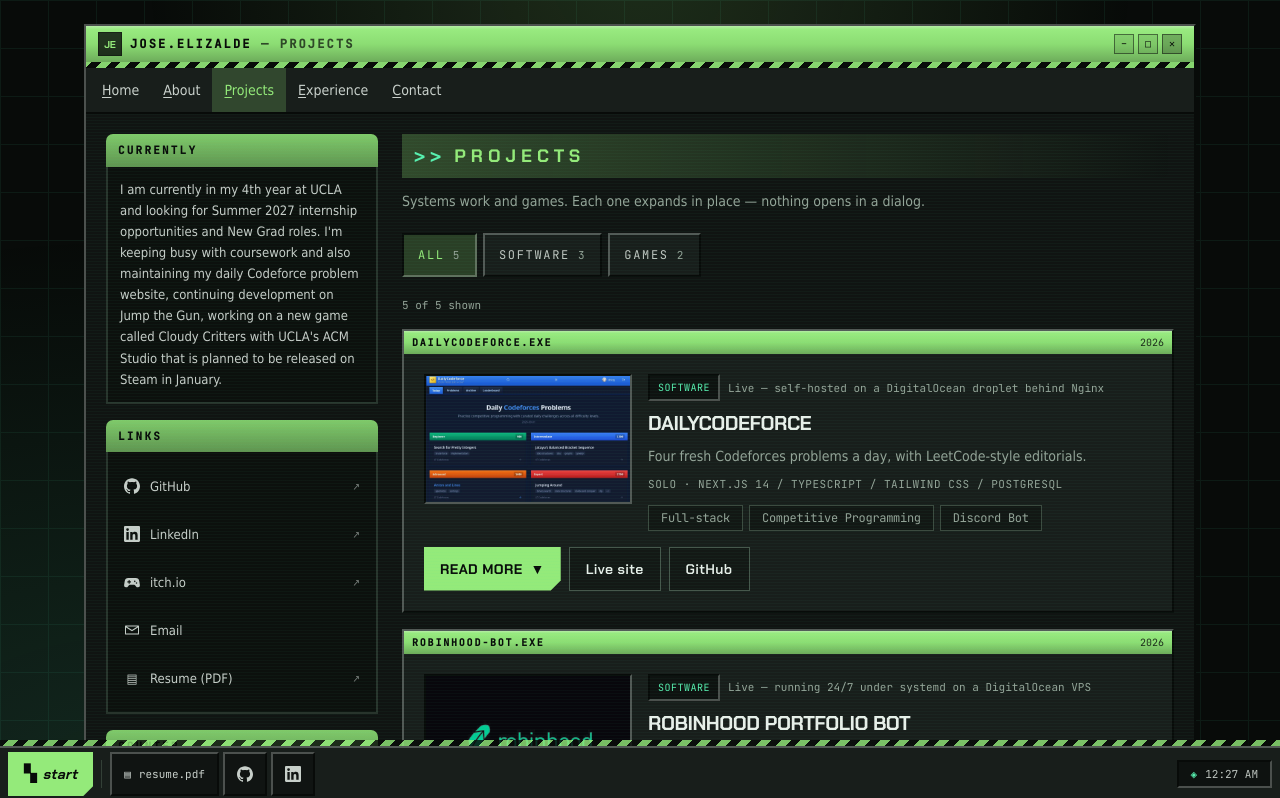
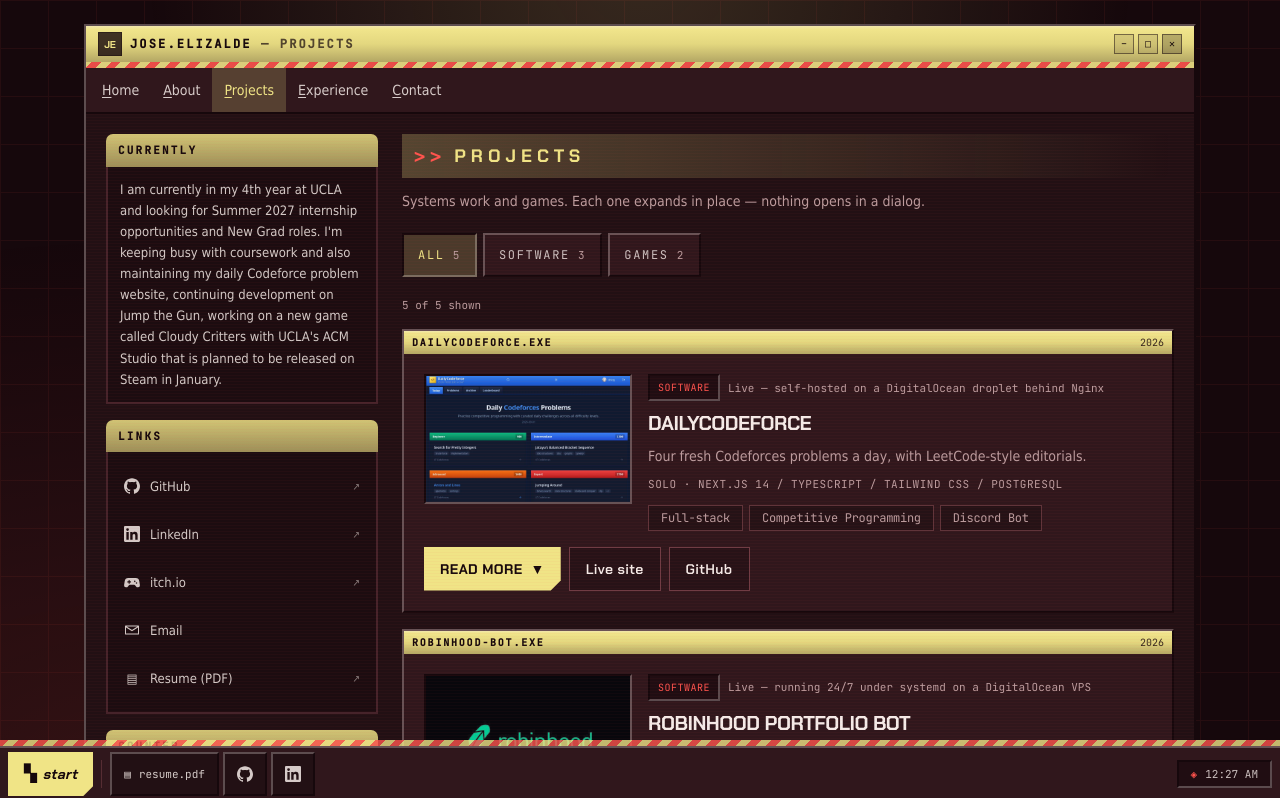
Before and after one commit to ElizaldeJoseCS/portfolio, a React (Vite) app: page /projects in a window 1280 px wide. Shown: the top 798 px of the page. Built offline with nearby package versions, Linux system fonts and the light colour scheme.

Commit message:
css changes

```diff
--- a/index.html
+++ b/index.html
@@ -3,7 +3,7 @@
   <head>
     <meta charset="UTF-8" />
     <meta name="viewport" content="width=device-width, initial-scale=1, viewport-fit=cover" />
-    <meta name="theme-color" content="#080b09" />
+    <meta name="theme-color" content="#16080c" />
 
     <!--
       This block is the static SEO fallback and the no-JS view. It duplicates
--- a/src/styles/globals.css
+++ b/src/styles/globals.css
@@ -11,30 +11,24 @@
   utility onto them (see tailwind.config.js) — `bg-accent` needs no JS to be
   correct.
 
-  Green on black. The ground is neutral again apart from a trace of green in
-  it, so it reads as the black the accent sits against rather than as a colour
-  of its own. Two greens carry the accents: a yellow-leaning green for the
-  chrome, and a cooler spring green for the secondary, far enough apart in hue
-  to stay distinguishable while both still reading as green.
-
-  Both accents have to clear the contrast floor in *two* directions — they are
-  each used as text on the dark ground and as a field under `text-bg` (the
-  title bar, the primary buttons, the Start button). Green makes that easy,
-  since luminance is weighted 0.7152 toward it; a saturated red sat close
-  enough to the floor to need picking carefully. The body face is what
+  Cyberpunk 2077's hazard yellow and red on a near-black that is warmed toward
+  the red rather than left neutral, so the ground belongs to the same palette
+  instead of sitting under it. The yellow is paled off full hazard chroma: at
+  252 238 10 it was the loudest thing on every page, and it now reads as the
+  frame rather than as an alarm. The body face is what
   Windows actually shipped its UI in; it is a system stack on purpose, so no
   extra webfont is fetched and on Windows the chrome renders in the genuine
   article. Display is Chakra Petch, the one webfont left.
 */
 :root {
-  --c-bg: 8 11 9;
-  --c-surface: 16 20 18;
-  --c-surface-alt: 24 30 27;
-  --c-fg: 232 240 234;
-  --c-muted: 148 164 152;
-  --c-accent: 148 234 122;
-  --c-accent-alt: 88 240 176;
-  --c-line: 70 88 76;
+  --c-bg: 22 8 12;
+  --c-surface: 34 16 20;
+  --c-surface-alt: 48 23 28;
+  --c-fg: 245 235 232;
+  --c-muted: 188 156 158;
+  --c-accent: 240 228 134;
+  --c-accent-alt: 255 84 78;
+  --c-line: 112 60 68;
 
   --font-display: 'Chakra Petch', 'Rajdhani', system-ui, sans-serif;
   --font-body: Tahoma, Verdana, 'DejaVu Sans', Geneva, sans-serif;
@@ -158,18 +152,16 @@
     clearest single signal that this is not actually Windows. The strip has to
     be at least ~6px tall or the diagonals read as dashes.
 
-    Striped against the ground, which is the whole point when black is half the
-    scheme. This stop tracks whatever the second colour of the palette is: it
-    was `--c-accent-alt` while the theme ran yellow-on-red, because tape
-    striped on the background *is* yellow-and-black and would have kept the
-    old scheme no matter what the tokens said. It is the loudest element on
-    the page, so it is the one that has to move first.
+    Yellow against the red rather than against the ground: hazard tape striped
+    on `--c-bg` is the literal yellow-and-black the rest of the palette has
+    moved off, and it is the loudest element on the page, so leaving it would
+    have kept the old scheme no matter what the tokens said.
   */
   .xp-hazard {
     background-image: repeating-linear-gradient(
       -45deg,
       rgb(var(--c-accent)) 0 7px,
-      rgb(var(--c-bg)) 7px 14px
+      rgb(var(--c-accent-alt)) 7px 14px
     );
   }
 
```
Also changed, not shown: 1 other file (tests, documents, lock files or other folders).
